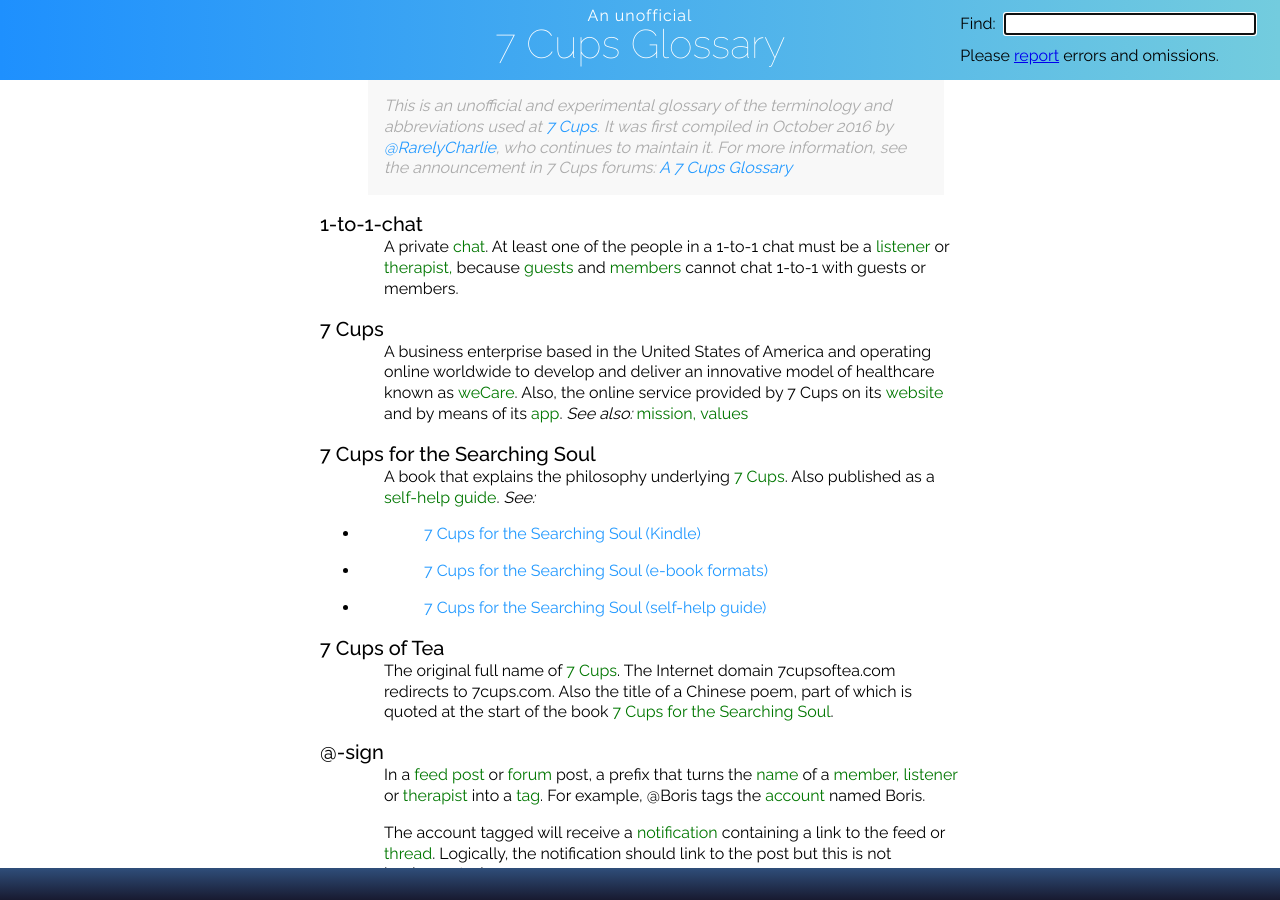
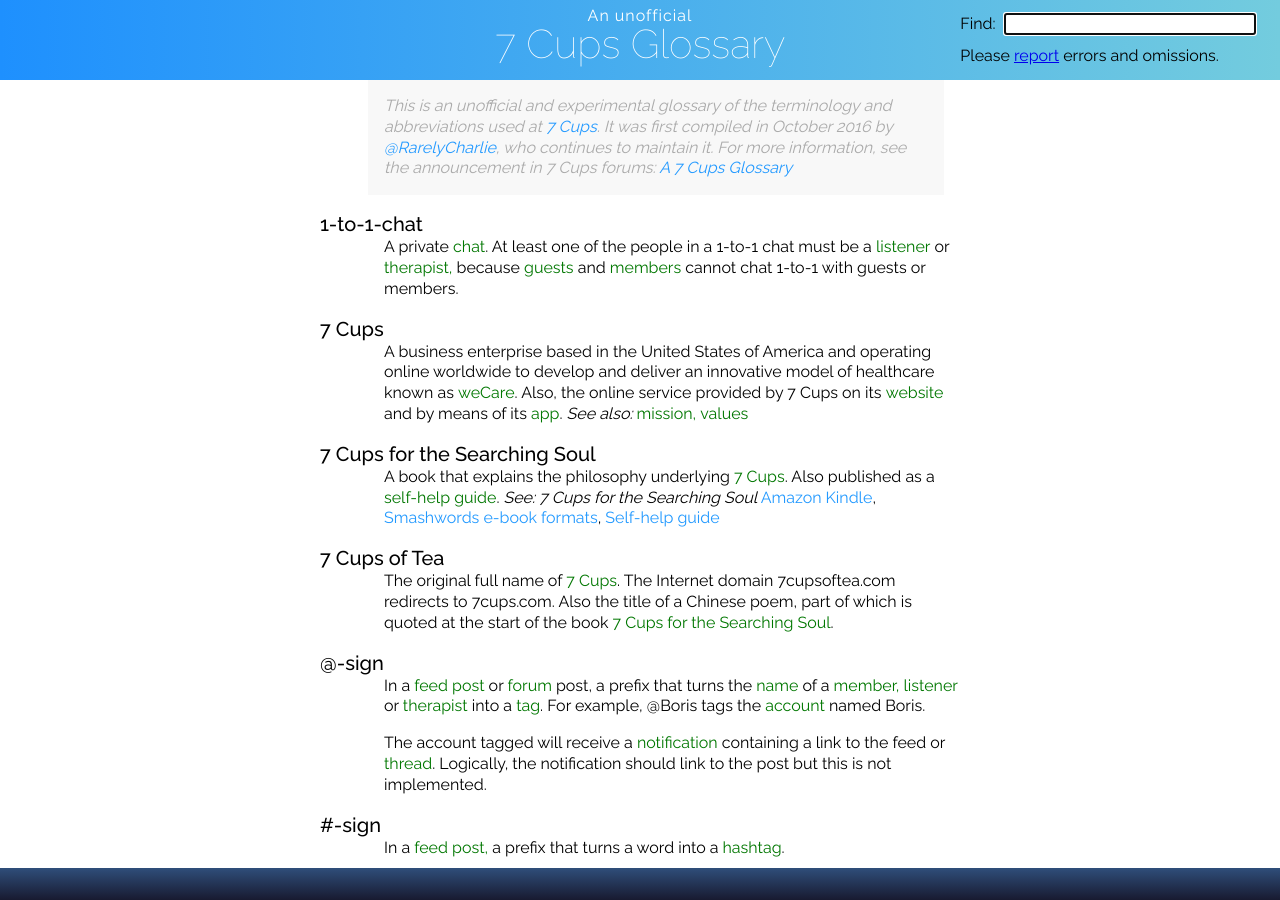
Before and after one commit to RarelyCharlie/rarelycharlie.github.io, a Jekyll site: the page built from glossary.md, in a window 1280 px wide and 900 px high. Built offline with Jekyll 4.4.1, drawn with Linux system fonts in a browser that asks for light colours.

Commit message:
e-book links

```diff
--- a/glossary.md
+++ b/glossary.md
@@ -15,13 +15,7 @@ A business enterprise based in the United States of America and operating online
 
 <h1 id="7-cups-for-the-searching-soul">7 Cups for the Searching Soul</h1>
 A book that explains the philosophy underlying ~~7 Cups~~. Also published as a ~~self-help guide~~.
-_See:_
-
-* [7 Cups for the Searching Soul (Kindle)](https://www.amazon.com/7-Cups-Searching-Soul-7Cups-ebook/dp/B01BFWMCXY/)
-
-* [7 Cups for the Searching Soul (e-book formats)](https://www.smashwords.com/books/view/611898)
-
-* [7 Cups for the Searching Soul (self-help guide)](http://www.7cups.com/7cups-for-the-searching-soul/)
+_See:_ _7 Cups for the Searching Soul_ [Amazon Kindle](https://www.amazon.com/7-Cups-Searching-Soul-7Cups-ebook/dp/B01BFWMCXY/), [Smashwords e-book formats](https://www.smashwords.com/books/view/611898), [Self-help guide](http://www.7cups.com/7cups-for-the-searching-soul/)
 
 <h1 id="7-cups-of-tea">7 Cups of Tea</h1>
 The original full name of ~~7 Cups~~. The Internet domain 7cupsoftea.com redirects to 7cups.com. Also the title of a Chinese poem, part of which is quoted at the start of the book ~~7 Cups for the Searching Soul~~.
```
